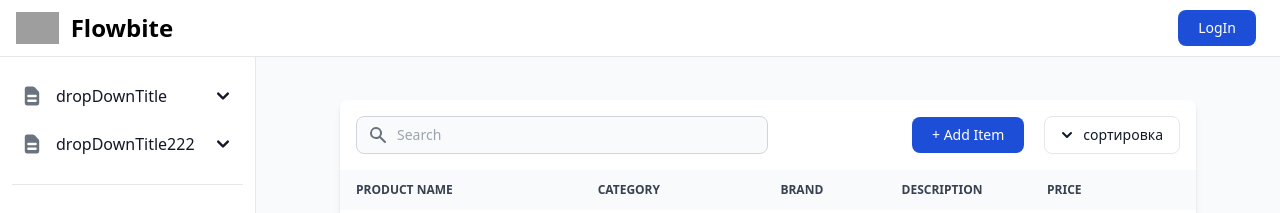
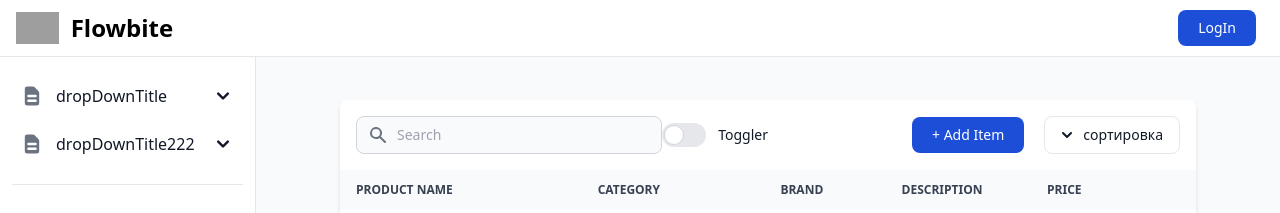
Before and after one commit to TheFasWalker/LaravelReactFront, a React (Vite) app: page / in a window 1280 px wide. Shown: the top 213 px of the page. Built offline with nearby package versions, Linux system fonts and the light colour scheme; grey boxes are pictures that could not be loaded.

Commit message:
feat: aded toggler component

```diff
--- a/src/app/App.tsx
+++ b/src/app/App.tsx
@@ -1,5 +1,7 @@
 import { BlueButton } from "../shared/ui/elements/BlueBurron";
-import { DropDownCheckboxes } from "../shared/ui/elements/DropDownCheckboxes";
+import { DropDownCheckboxes } from "../shared/ui/form/DropDownCheckboxes";
+import { Toggler } from "../shared/ui/form/Toggler";
+
 import { Mainlayout } from "../shared/ui/layout/MainLayoyt";
 
 function App() {
@@ -34,6 +36,10 @@
                       placeholder="Search"
                     />
                   </div>
+                  <Toggler
+                    name="toggler"
+                    title="Toggler"
+                  />
                 </form>
               </div>
               <div className="w-full md:w-auto flex flex-col md:flex-row space-y-2 md:space-y-0 items-stretch md:items-center justify-end md:space-x-3 flex-shrink-0">
--- /dev/null
+++ b/src/shared/ui/form/Toggler.tsx
@@ -0,0 +1,22 @@
+import { FC } from "react"
+
+interface TogglerProps {
+    title: string,
+    name: string,
+    value?: boolean,
+}
+export const Toggler: FC<TogglerProps> = ({ name, title, value=false }) => {
+    return (
+        <label className="inline-flex items-center cursor-pointer">
+            <input
+                type="checkbox"
+                name={name}
+                value=""
+                className="sr-only peer"
+                checked={value}
+            />
+            <div className="relative w-11 h-6 bg-gray-200 peer-focus:outline-none peer-focus:ring-4 peer-focus:ring-blue-300 dark:peer-focus:ring-blue-800 rounded-full peer dark:bg-gray-700 peer-checked:after:translate-x-full rtl:peer-checked:after:-translate-x-full peer-checked:after:border-white after:content-[''] after:absolute after:top-[2px] after:start-[2px] after:bg-white after:border-gray-300 after:border after:rounded-full after:h-5 after:w-5 after:transition-all dark:border-gray-600 peer-checked:bg-blue-600"></div>
+            <span className="ms-3 text-sm font-medium text-gray-900 dark:text-gray-300">{title}</span>
+        </label>
+    )
+}
```
Also changed, not shown: src/shared/ui/form/DropDownCheckboxes.tsx (renamed from src/shared/ui/elements/DropDownCheckboxes.tsx).
